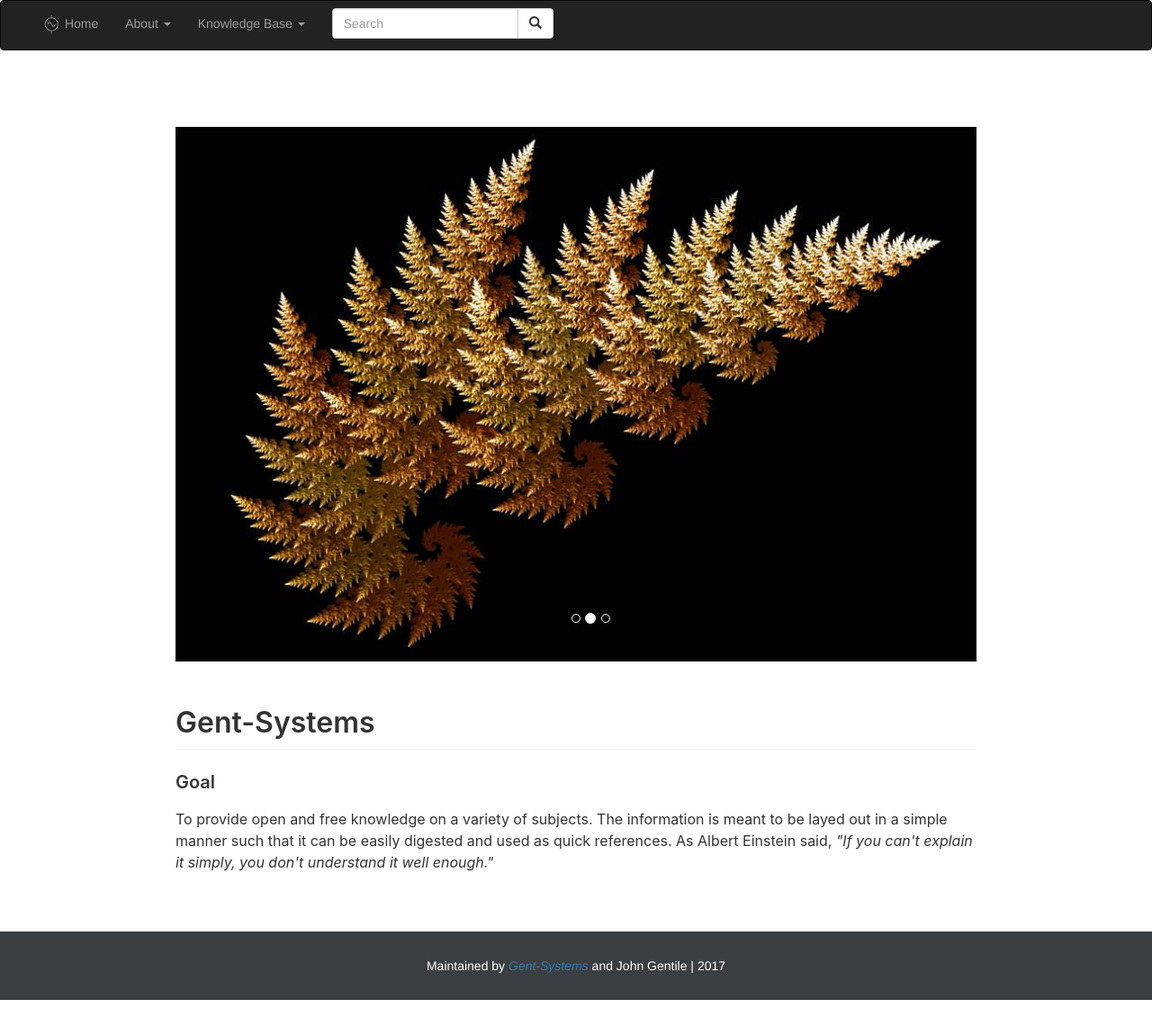
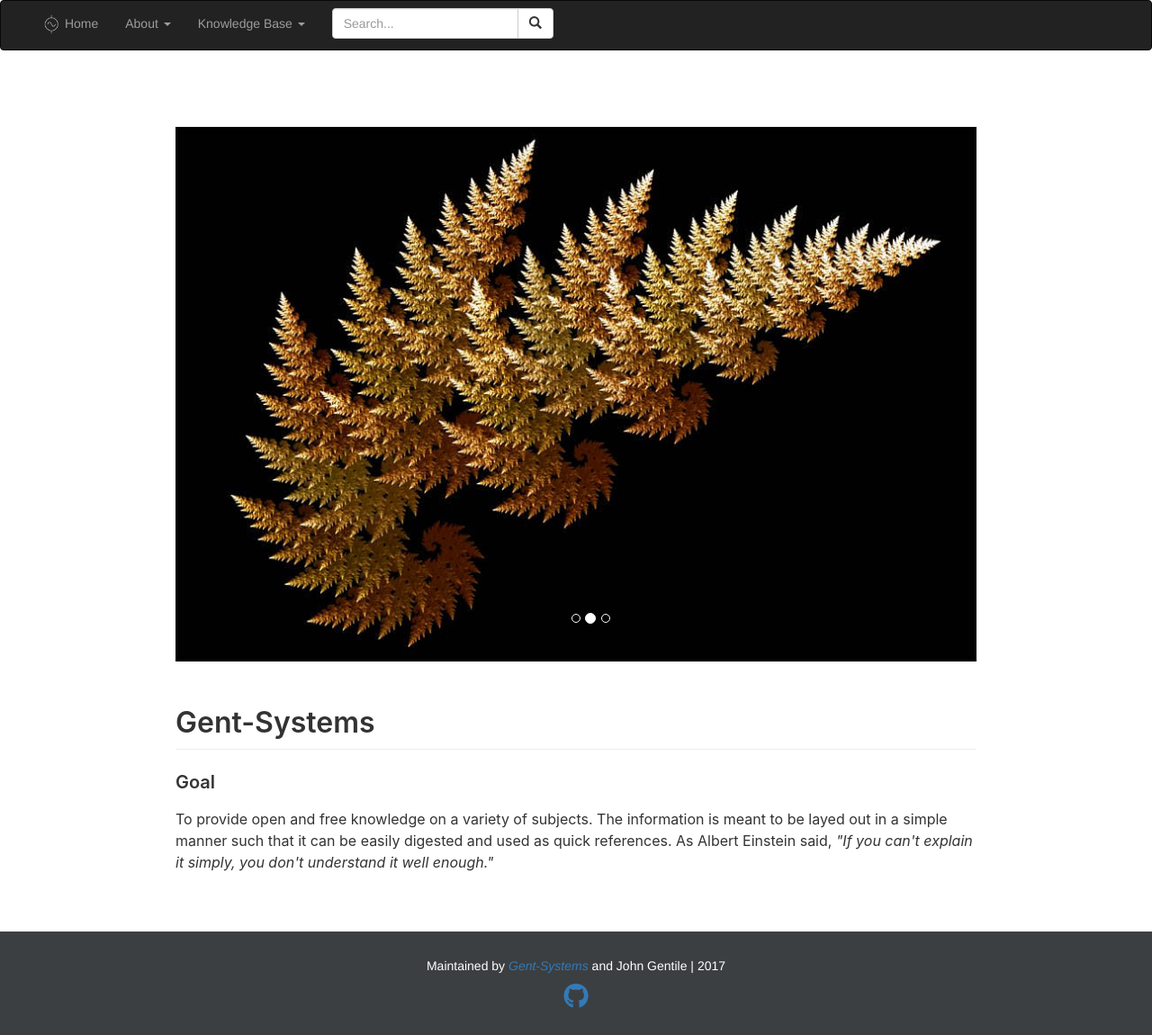
Before and after one commit to Gent-Systems/gent-systems-website, a Jekyll site: the page built from index.html, in a window 1280 px wide. Shown: the whole page at 90% size. Built offline with Jekyll 4.4.1, drawn with Linux system fonts in a browser that asks for light colours; nearby versions of some CDN libraries; before the commit the page ends 1111 px from its top, so only the background shows below that.

Commit message:
added social links and search fix

```diff
--- a/_layouts/default.html
+++ b/_layouts/default.html
@@ -1,6 +1,5 @@
 <!DOCTYPE html>
 <html lang="en">
-
     <head>
         {% seo %}
         <title>{{ page.title }}</title>
@@ -18,8 +17,9 @@
 
         <script src="https://ajax.googleapis.com/ajax/libs/jquery/3.1.1/jquery.min.js"></script>
         <script src="https://maxcdn.bootstrapcdn.com/bootstrap/3.3.7/js/bootstrap.min.js"></script>
+        <script src="https://use.fontawesome.com/dcea14ca87.js"></script>
+        <script type="text/javascript" async src="https://cdnjs.cloudflare.com/ajax/libs/mathjax/2.7.1/MathJax.js?config=TeX-MML-AM_CHTML"></script>
         <script src="/scripts/toc.js"></script>
-    <script type="text/javascript" async src="https://cdnjs.cloudflare.com/ajax/libs/mathjax/2.7.1/MathJax.js?config=TeX-MML-AM_CHTML"></script>
 
         <!-- Google Analytics -->
         <script>
@@ -202,7 +202,6 @@
     </head>
 
     <body>
-
         <nav class="navbar navbar-inverse" role="navigation">
             <div class="container-fluid">
                 <div class="navbar-header">
@@ -249,11 +248,11 @@
                                 </li>
                             </ul>
                         </li>
-                    <form class="navbar-form navbar-left">
+                        <form class="navbar-form navbar-right" method="get" action="http://gent-systems.com/search-results.html">
                             <div class="input-group">
-                            <input type="text" class="form-control" placeholder="Search" id="search">
+                                <input type="text" class="form-control" placeholder="Search..." name="q">
                                 <div class="input-group-btn">
-                                <button class="btn btn-default" type="submit" onclick="sendToSearch();">
+                                    <button class="btn btn-default" type="submit" onclick="sendToSearch()">
                                         <i class="glyphicon glyphicon-search"></i>
                                     </button>
                                 </div>
@@ -281,7 +280,8 @@
     <a id="back-to-top" href="#" class="btn btn-primary btn-lg back-to-top" role="button" title="Click to return on the top page" data-toggle="tooltip" data-placement="left"><span class="glyphicon glyphicon-chevron-up"></span></a>
 
     <footer style="color:#fff;background-color:#3C3F41;padding:2em;text-align:center;clear:left">
-        Maintained by <em><a href="http://www.gent-systems.com">Gent-Systems</a></em> and John Gentile | 2017
+        <p>Maintained by <em><a href="http://www.gent-systems.com">Gent-Systems</a></em> and John Gentile | 2017</p>
+        <a href="https://github.com/Gent-Systems"><i class="fa fa-github fa-2x" aria-hidden="true"></i></a>
     </footer>
 
     <script>
```
Also changed, not shown: other parts of _layouts/default.html (+0 -7 lines). Lines whose indentation alone changed are shown as unchanged.
